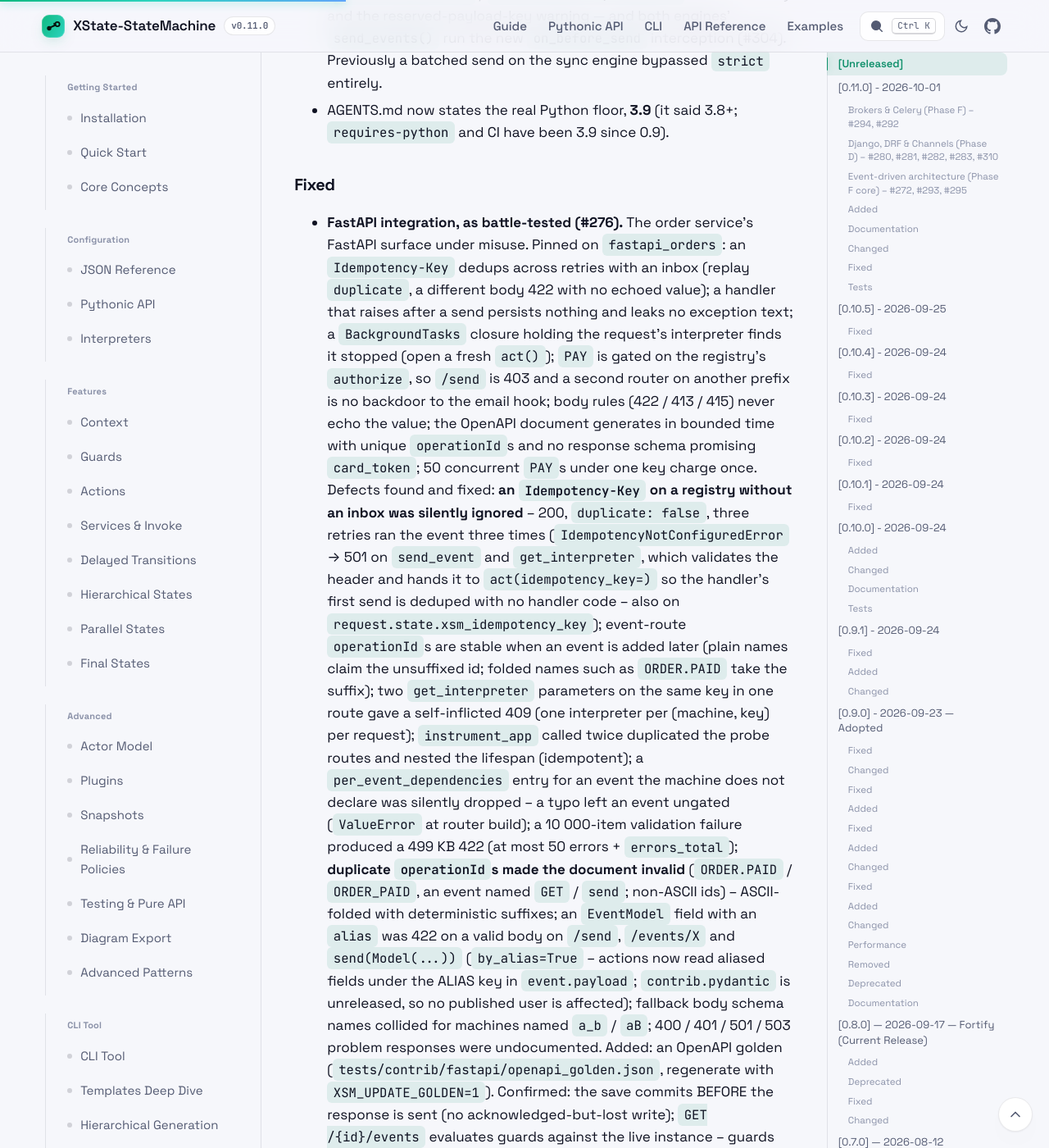
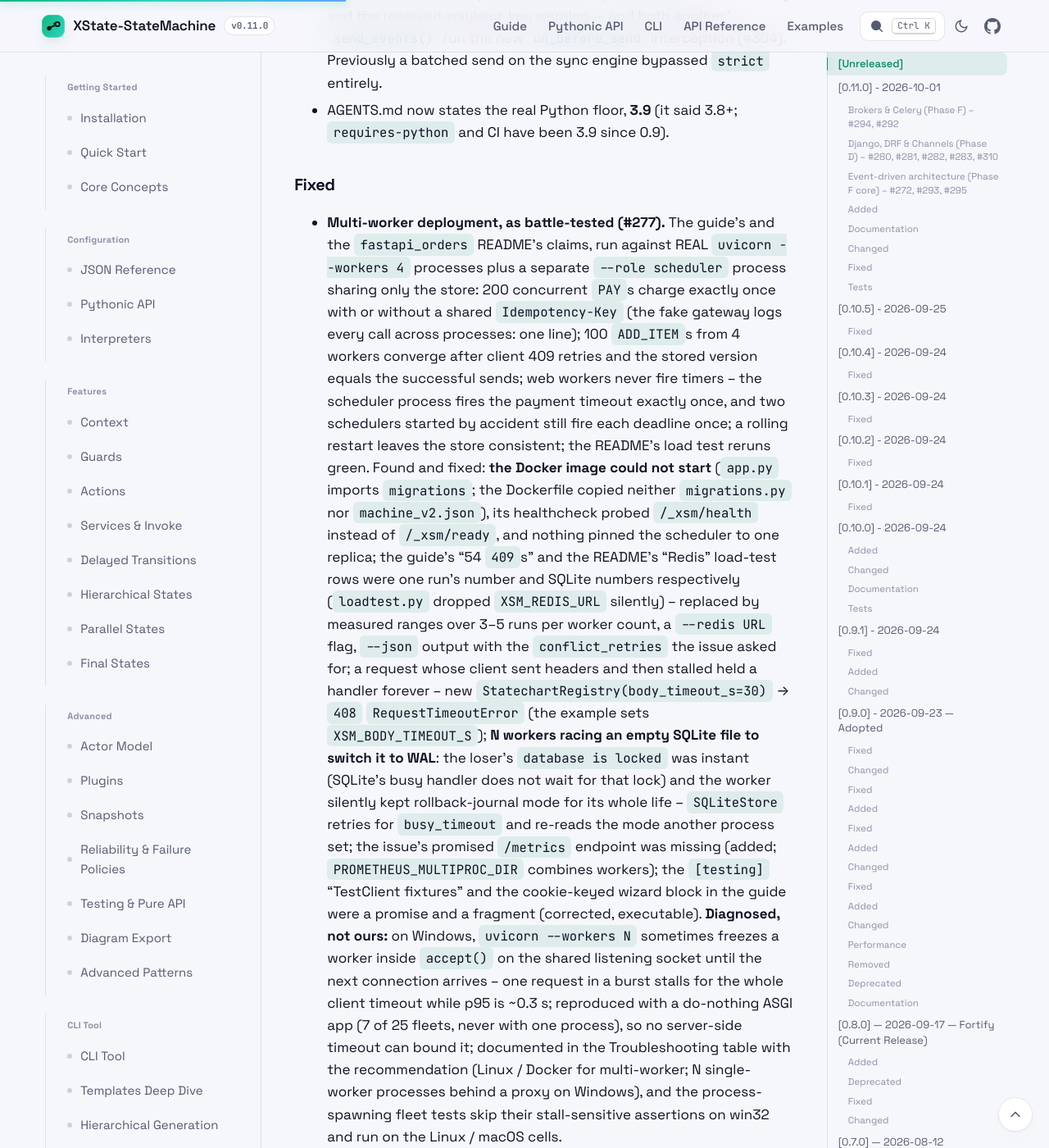
Before and after one commit to basiltt/xstate-statemachine, a Jekyll site: the page built from docs/_guide/changelog.md, in a window 1280 px wide and 1400 px high, scrolled down 43898 px. Shown: the whole window at 82% size. Built offline with Jekyll 4.4.1, drawn with Linux system fonts in a browser that asks for light colours; some of the changed text lies outside the part shown.

Commit message:
docs(277): changelog bullet (both copies), RequestTimeoutError API row
Co-Authored-By: Claude Fable 5 <noreply@anthropic.com>

```diff
--- a/docs/_guide/changelog.md
+++ b/docs/_guide/changelog.md
@@ -1456,6 +1456,47 @@ _No unreleased changes yet._
 
 ### Fixed
 
+- **Multi-worker deployment, as battle-tested (#277).** The guide's and
+  the `fastapi_orders` README's claims, run against REAL `uvicorn
+  --workers 4` processes plus a separate `--role scheduler` process
+  sharing only the store: 200 concurrent `PAY`s charge exactly once with
+  or without a shared `Idempotency-Key` (the fake gateway logs every call
+  across processes: one line); 100 `ADD_ITEM`s from 4 workers converge
+  after client 409 retries and the stored version equals the successful
+  sends; web workers never fire timers -- the scheduler process fires
+  the payment timeout exactly once, and two schedulers started by
+  accident still fire each deadline once; a rolling restart leaves the
+  store consistent; the README's load test reruns green. Found and
+  fixed: **the Docker image could not start** (`app.py` imports
+  `migrations`; the Dockerfile copied neither `migrations.py` nor
+  `machine_v2.json`), its healthcheck probed `/_xsm/health` instead of
+  `/_xsm/ready`, and nothing pinned the scheduler to one replica; the
+  guide's "54 `409`s" and the README's "Redis" load-test rows were one
+  run's number and SQLite numbers respectively (`loadtest.py` dropped
+  `XSM_REDIS_URL` silently) -- replaced by measured ranges over 3–5 runs
+  per worker count, a `--redis URL` flag, `--json` output with the
+  `conflict_retries` the issue asked for; a request whose client sent
+  headers and then stalled held a handler forever -- new
+  `StatechartRegistry(body_timeout_s=30)` → `408` `RequestTimeoutError`
+  (the example sets `XSM_BODY_TIMEOUT_S`); **N workers racing an empty
+  SQLite file to switch it to WAL**: the loser's `database is locked`
+  was instant (SQLite's busy handler does not wait for that lock) and
+  the worker silently kept rollback-journal mode for its whole life --
+  `SQLiteStore` retries for `busy_timeout` and re-reads the mode another
+  process set; the issue's promised `/metrics` endpoint was missing
+  (added; `PROMETHEUS_MULTIPROC_DIR` combines workers); the `[testing]`
+  "TestClient fixtures" and the cookie-keyed wizard block in the guide
+  were a promise and a fragment (corrected, executable). **Diagnosed,
+  not ours:** on Windows, `uvicorn --workers N` sometimes freezes a
+  worker inside `accept()` on the shared listening socket until the next
+  connection arrives -- one request in a burst stalls for the whole
+  client timeout while p95 is ~0.3 s; reproduced with a do-nothing ASGI
+  app (7 of 25 fleets, never with one process), so no server-side
+  timeout can bound it; documented in the Troubleshooting table with the
+  recommendation (Linux / Docker for multi-worker; N single-worker
+  processes behind a proxy on Windows), and the process-spawning fleet
+  tests skip their stall-sensitive assertions on win32 and run on the
+  Linux / macOS cells.
 - **FastAPI integration, as battle-tested (#276).** The order service's
   FastAPI surface under misuse. Pinned on `fastapi_orders`: an
   `Idempotency-Key` dedups across retries with an inbox (replay
```
Also changed, not shown: docs/api/index.md (+1 -1 lines), CHANGELOG.md.
